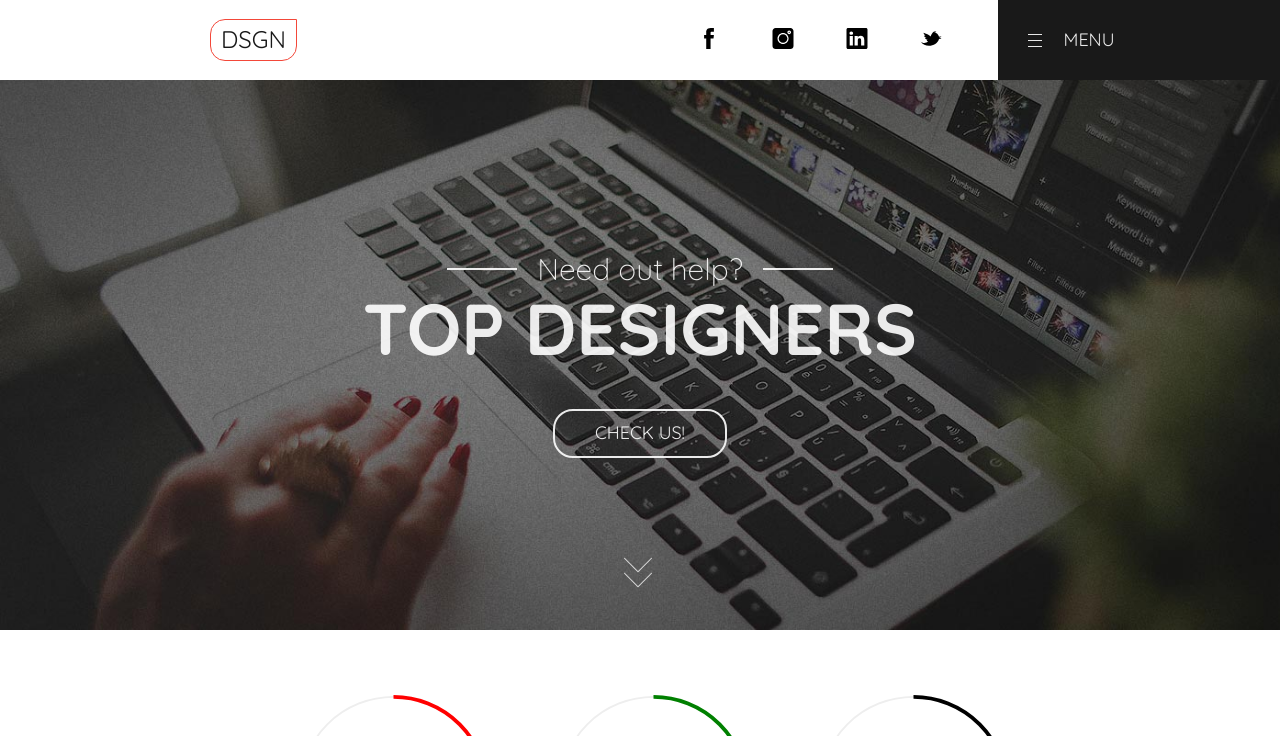
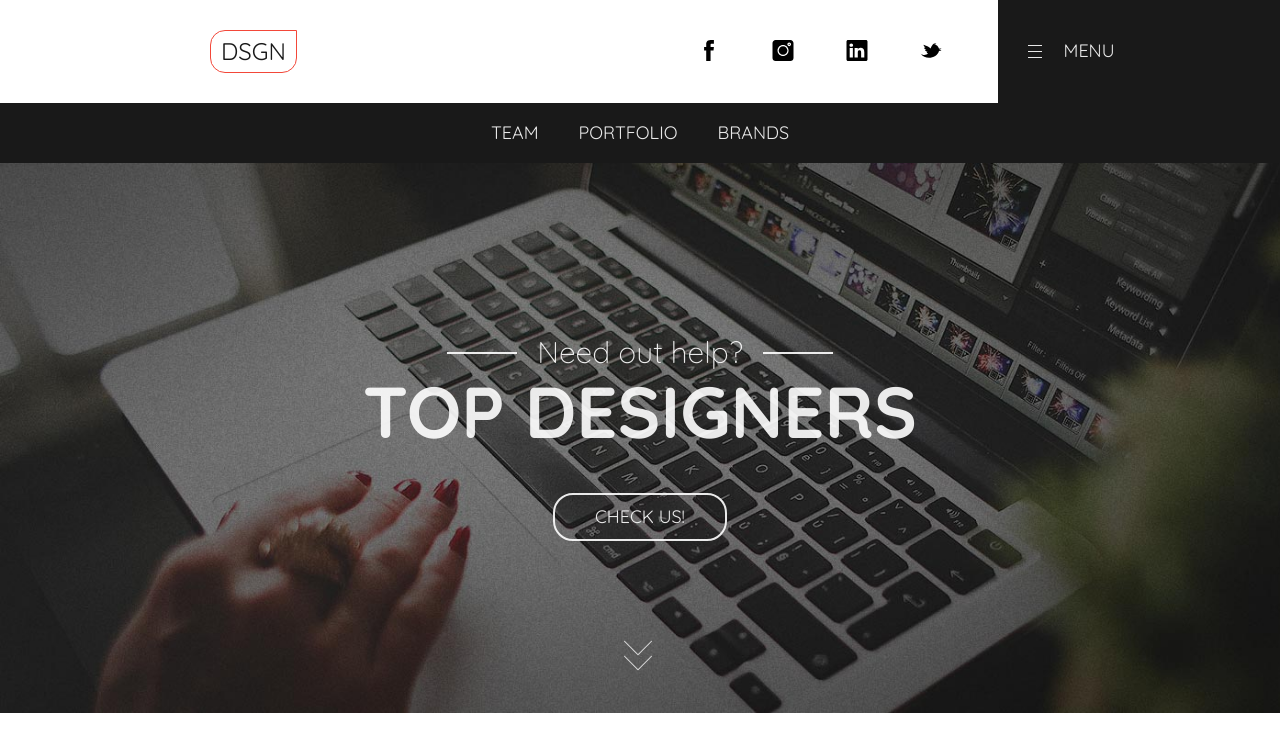
Before and after one commit to rafalpyska/weeklywebdevchallange8, a website: page index.html in a window 1280 px wide. Both pictures are taken after a click on the button 1034 px from the left and 40 px from the top of the page. Shown: the top 736 px of the page. Drawn offline with Linux system fonts and the light colour scheme.

Commit message:
Finish navigation

```diff
--- a/index.html
+++ b/index.html
@@ -70,6 +70,13 @@
                 <button class="navigation__toggle">
                 </button>
                 <span class="navigation__info">Menu</span>
+            </section>
+            <section class="navigation__expanded">
+                <ul class="nav__list">
+                    <li class="nav__item"><a href="#" class="nav__link id="team">Team</a></li>
+                    <li class="nav__item"><a href="#" class="nav__link id="portfolio">Portfolio</a></li>
+                    <li class="nav__item"><a href="#" class="nav__link id="brands">Brands</a></li>
+                </ul>
             </section>
         </nav>
         <section class="hero">
--- a/js/scripts.js
+++ b/js/scripts.js
@@ -27,6 +27,21 @@ let monthsProgress = new ProgressBar.Circle(months, {
     trailWidth: 1,
     svgStyle: null
 });
+
+(function() {
+    let nav = document.querySelector(".navigation__expanded");
+    let navigation__toggle = document.querySelector(".navigation__toggle");
+    let nav__list = document.querySelector(".nav__list");
+
+    navigation__toggle,addEventListener("click", function () {
+        nav.classList.toggle("navigation__expanded--visible");
+        if(nav__list.classList.contains("nnavigation__expanded--visible")) {
+            nav__list.setAttribute('aria-expanded', true);
+       } else {
+            nav__list.setAttribute("aria-expanded", false);
+        }
+    }, false);
+}());
 
 function smoothScroll(target, duration) {
     target = document.querySelector(target);
@@ -62,5 +77,5 @@ monthsProgress.animate(0.80);
 
 let scrollDown = document.querySelector('.scroll-down');
 scrollDown.addEventListener('click', function() {
-   smoothScroll('.accomplishments', 1000);
+    smoothScroll('.accomplishments', 1000);
 });
--- a/sass/layout/_content.scss
+++ b/sass/layout/_content.scss
@@ -256,7 +256,7 @@
   &__list {
     display: flex;
     flex-wrap: wrap;
-    padding: 0 21rem;
+    padding: 8rem 21rem;
     @include respond(phone) {
       padding: 3rem 3rem;
     }
--- a/sass/layout/_header.scss
+++ b/sass/layout/_header.scss
@@ -1,14 +1,8 @@
-.nav {
-  display: flex;
-  height: 8rem;
-  text-transform: uppercase;
-}
 .social {
   display: flex;
   align-items: center;
   flex: 3;
-  padding-left: 21rem;
-  padding-right: 3rem;
+  padding: 3rem 3rem 3rem 21rem;
   @include respond(phone) {
     padding-left: 1.5rem;
   }
@@ -44,62 +38,6 @@
     background-color: var(--red);
   }
 }
-.navigation {
-  display: flex;
-  flex: 1;
-  align-items: center;
-  padding-left: 3rem;
-  font-size: 1.8rem;
-  color: var(--white);
-  background-color: var(--black);
-  @include respond(phone) {
-    flex: 0;
-    background-color: var(--white);
-  }
-  &__toggle {
-    position: relative;
-    width: 1.4rem;
-    height: 1.2rem;
-    margin-right: 2.2rem;
-    border: 0;
-    border-top: 1px solid var(--white);
-    background: transparent;
-    cursor: pointer;
-    @include respond(phone) {
-      width: 3rem;
-    }
-    &::before,
-    &::after {
-      content: '';
-      position: absolute;
-      left: 0;
-      width: 100%;
-      border-top: 1px solid var(--white);
-      @include respond(phone) {
-        border-color: var(--black);
-      }
-    }
-    &::before {
-      top: -.5rem;
-      transform: translateY(10px);
-      @include respond(phone) {
-        transform: translateY(9px);
-      }
-    }
-    &::after {
-      top: -1rem;
-      transform: translateY(21px);
-    }
-    @include respond(phone) {
-      border-color: var(--black);
-    }
-  }
-  &__info {
-    @include respond(phone) {
-      display: none;
-    }
-  }
-}
 .hero {
   position: relative;
   background: url("../images/hero.jpg");
--- a/sass/layout/_navigation.scss
+++ b/sass/layout/_navigation.scss
@@ -0,0 +1,96 @@
+.nav {
+  display: flex;
+  flex-wrap: wrap;
+  text-transform: uppercase;
+  &__list {
+    display: flex;
+    @include respond(phone) {
+      flex-direction: column;
+    }
+  }
+  &__item {
+    list-style-type: none;
+    width: 100%;
+    padding: 2rem;
+  }
+  &__link:link,
+  &__link:visited {
+    color: var(--white);
+    transition: .3s all;
+  }
+  &__link:hover {
+    color: var(--red);
+  }
+}
+.navigation {
+  display: flex;
+  flex: 1;
+  align-items: center;
+  flex-wrap: wrap;
+  padding-left: 3rem;
+  font-size: 1.8rem;
+  color: var(--white);
+  background-color: var(--black);
+  @include respond(phone) {
+    flex: 0;
+    background-color: var(--white);
+  }
+  &__toggle {
+    position: relative;
+    width: 1.4rem;
+    height: 1.2rem;
+    margin-right: 2.2rem;
+    border: 0;
+    border-top: 1px solid var(--white);
+    background: transparent;
+    cursor: pointer;
+    @include respond(phone) {
+      width: 3rem;
+    }
+    &::before,
+    &::after {
+      content: '';
+      position: absolute;
+      left: 0;
+      width: 100%;
+      border-top: 1px solid var(--white);
+      @include respond(phone) {
+        border-color: var(--black);
+      }
+    }
+    &::before {
+      top: -.5rem;
+      transform: translateY(10px);
+      @include respond(phone) {
+        transform: translateY(9px);
+      }
+    }
+    &::after {
+      top: -1rem;
+      transform: translateY(21px);
+    }
+    @include respond(phone) {
+      border-color: var(--black);
+    }
+  }
+  &__info {
+    @include respond(phone) {
+      display: none;
+    }
+  }
+  &__expanded {
+    display: flex;
+    justify-content: center;
+    visibility: hidden;
+    width: 100%;
+    max-height: 0;
+    font-size: 1.8rem;
+    background: var(--black);
+    transition: .3s all;
+    &--visible {
+      visibility: initial;
+      max-height: 25rem;
+      transition: .3s all;
+    }
+  }
+}
```
Also changed, not shown: css/style.css.
